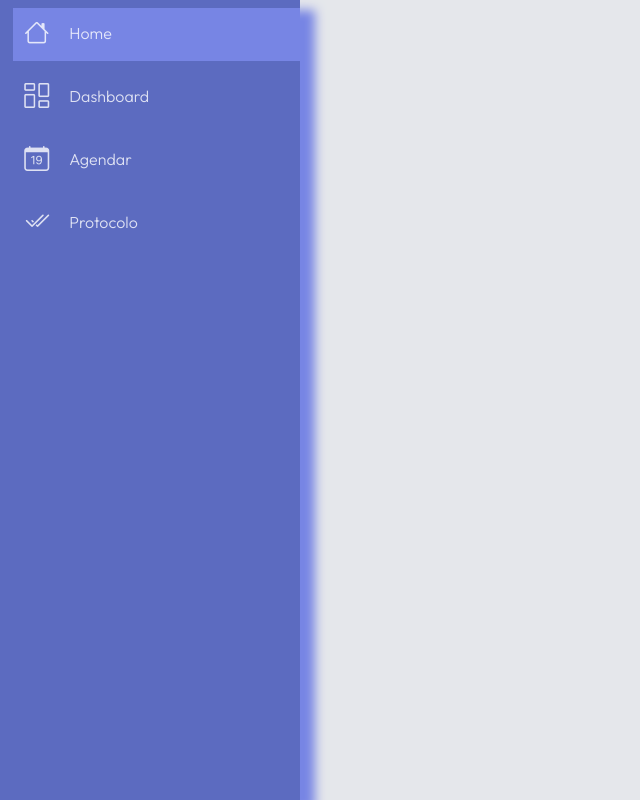
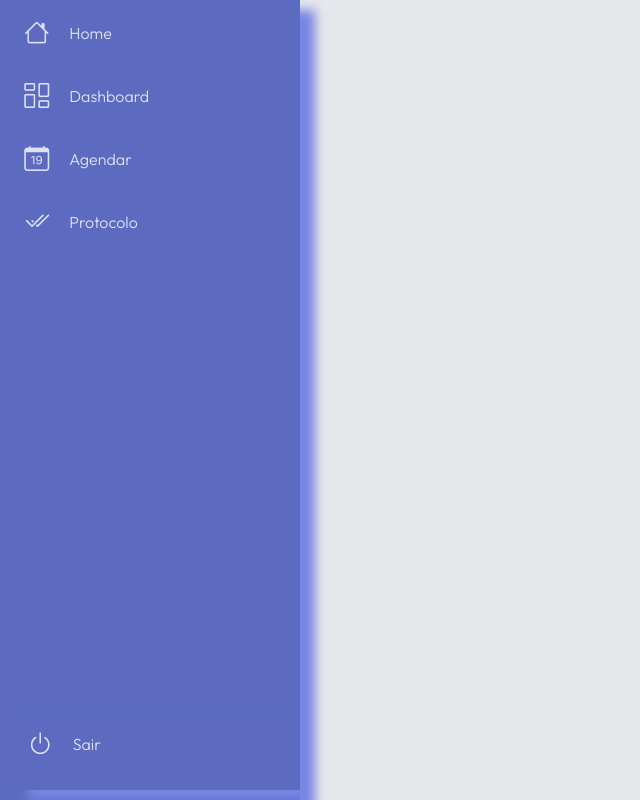
Before and after one commit to ErickJulio/sitesApiDados, a website: page agendamento.html in a window 1280 px wide. Shown: the whole page, without its empty margins (0-640 px from the left). Drawn offline with nearby package versions, Linux system fonts and the light colour scheme.

Commit message:
sairAgendamento

```diff
--- a/agendamento.html
+++ b/agendamento.html
@@ -39,6 +39,13 @@
                     <span class="txt-link">Protocolo</span>
                 </a>
             </li>
+            <li class="item-menu item-sair">
+                <a href="#">
+                    <span class="icon"><i class="bi bi-power"></i></span>
+                    <span class="txt-link">Sair</span>
+                </a>
+            </li>
+
         </ul>
     </nav>
 
--- a/assets/css/agendamento.css
+++ b/assets/css/agendamento.css
@@ -1,5 +1,3 @@
-/* agendamento.css */
-
 @import url('https://fonts.googleapis.com/css2?family=Outfit:wght@300&display=swap');
 
 * {
@@ -15,7 +13,7 @@ body {
 
 /* Estilo padrão para a barra lateral */
 nav.menu-lateral {
-    width: 50px;
+    width: 55px;
     height: 100%;
     background-color: #5c6bc0;
     padding: 8px 0 8px 1%;
@@ -32,6 +30,19 @@ nav.menu-lateral {
     nav.menu-lateral {
         width: 100px; /* Ajuste a largura desejada para telas menores */
     }
+}
+
+.item-sair {
+    background-color: #5c6bc0;
+    padding: 8px 0 8px 1%;
+    box-shadow: 15px 10px 10px #7785e4;
+    position: fixed;
+    overflow: hidden;
+    transition: width 0.2s;
+    position: absolute;
+    bottom: 10px;
+    left: 1; /* Ajuste conforme necessário */
+    width: 100%;
 }
 
 nav.menu-lateral:hover {
@@ -54,32 +65,23 @@ ul {
     list-style-type: none;
 }
 
-ul li.item-menu:hover {
-    background: #546ebe;
-    transition: background-color 0.1s;
-}
 
-ul li.item-menu {
-    transition: background-color 0.2s;
-}
 
-ul li.ativo {
-    background-color: #7785e4;
-}
+
 
 ul li.item-menu a {
-    color: rgba(255, 255, 255, 0.8); /* Ajuste a opacidade conforme necessário */
+    color: rgba(255, 255, 255, 0.8);
     text-decoration: none;
     font-size: 16px;
     padding: 10px 4%;
     display: flex;
     margin-bottom: 10px;
     line-height: 30px;
-    transition: color 0.3s; /* Adicionei uma transição suave para a cor do texto */
+    transition: color 0.3s;
 }
 
 ul li.item-menu a:hover {
-    color: #fff; /* Cor total ao passar o mouse */
+    color: #fff;
 }
 
 ul li.item-menu a .txt-link {
--- a/assets/js/agendamento.js
+++ b/assets/js/agendamento.js
@@ -116,3 +116,11 @@ document.getElementById('procedimento').addEventListener('change', function () {
         outrosProcedimentoInput.classList.add('hidden');
     }
 });
+
+// Função para redirecionar ao clicar em "Sair"
+function sair() {
+    window.location.href = "index.html";
+}
+
+// Evento de clique no link de "Sair"
+document.querySelector('.item-sair a').addEventListener('click', sair);
```
